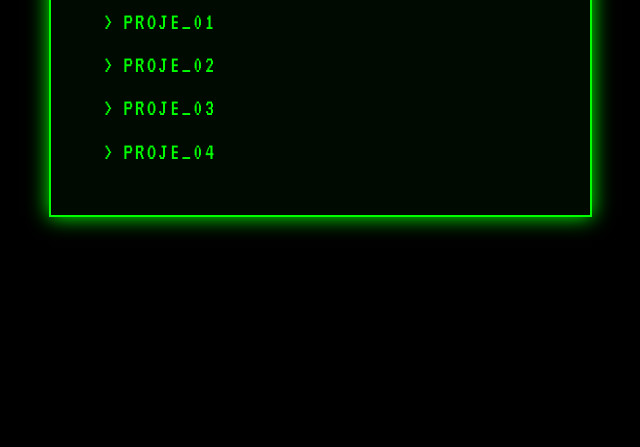
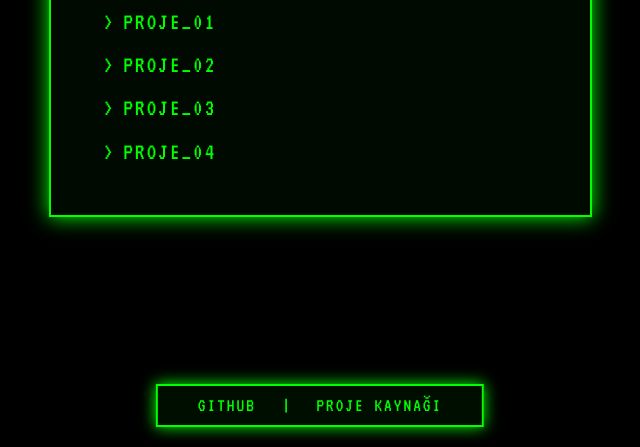
Before and after one commit to Berke-aras/PortfolyoOrnekleri, a plain HTML site: page index.html in a window 1280 px wide. Shown: the part 353-800 px from the top of the page, without its empty margins (320-960 px from the left). Drawn offline with Linux system fonts and the light colour scheme.

Commit message:
Readme and mini tweaks

```diff
--- a/index.html
+++ b/index.html
@@ -160,6 +160,33 @@
                 transform: translate(1px, -2px) rotate(-1deg);
             }
         }
+
+        .footer-links {
+            position: fixed;
+            bottom: 20px;
+            left: 50%;
+            transform: translateX(-50%);
+            background-color: rgba(0, 20, 0, 0.7);
+            border: 2px solid #00FF00;
+            padding: 10px 20px;
+            box-shadow: 0 0 15px #00FF00;
+            z-index: 100;
+        }
+
+        .footer-links a {
+            font-size: 1.2rem;
+            margin: 0 15px;
+        }
+
+        .footer-links a::before {
+            content: none;
+            /* Remove the '>' from footer links */
+        }
+
+        .footer-links .separator {
+            color: #00FF00;
+            font-size: 1.2rem;
+        }
     </style>
 </head>
 
@@ -173,6 +200,13 @@
             <li><a href="index5.html" target="_blank">PROJE_04</a></li>
         </ul>
     </div>
+
+    <footer class="footer-links">
+        <a href="https://github.com/Berke-aras" target="_blank">GITHUB</a>
+        <span class="separator">|</span>
+        <a href="https://github.com/Berke-aras/PortfolyoOrnekleri" target="_blank">PROJE KAYNAĞI</a>
+    </footer>
+
     <script>
         document.addEventListener('DOMContentLoaded', function () {
             const container = document.querySelector('.container');
```
Also changed, not shown: 1 other file.
